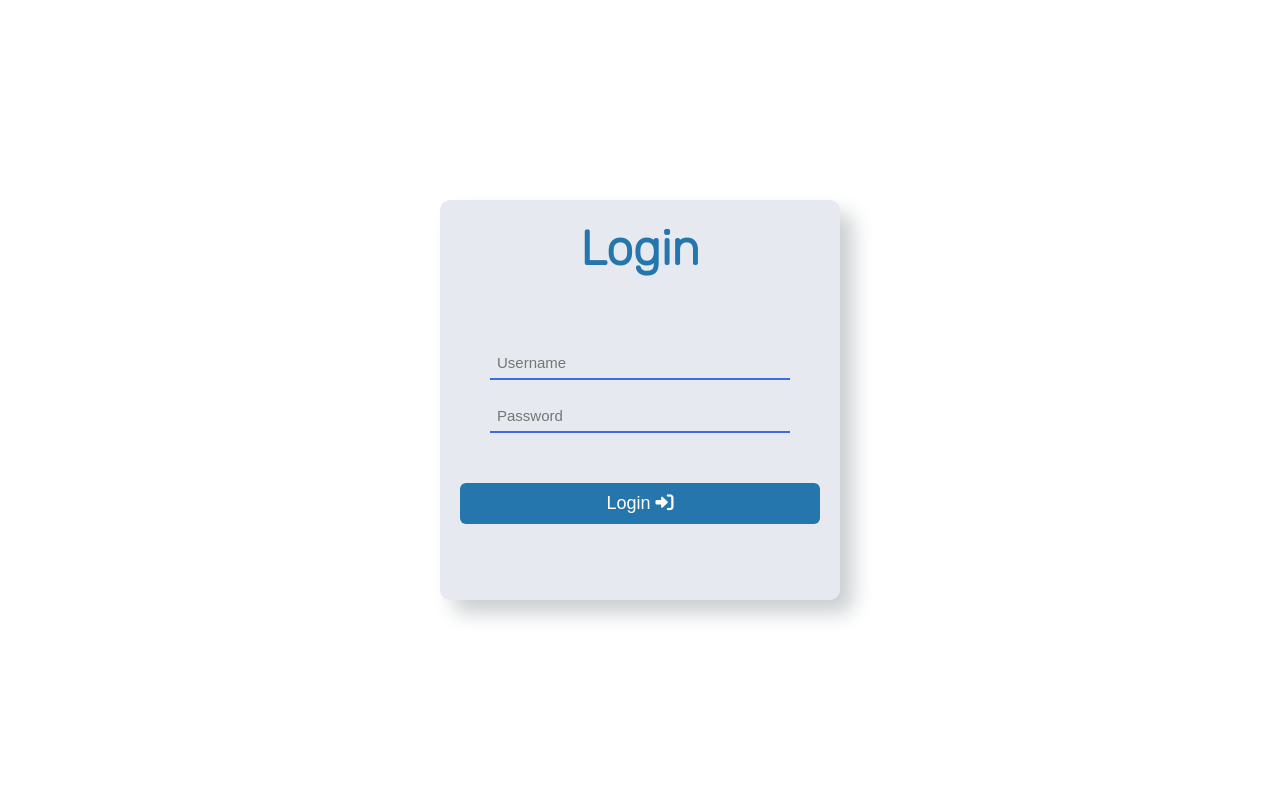
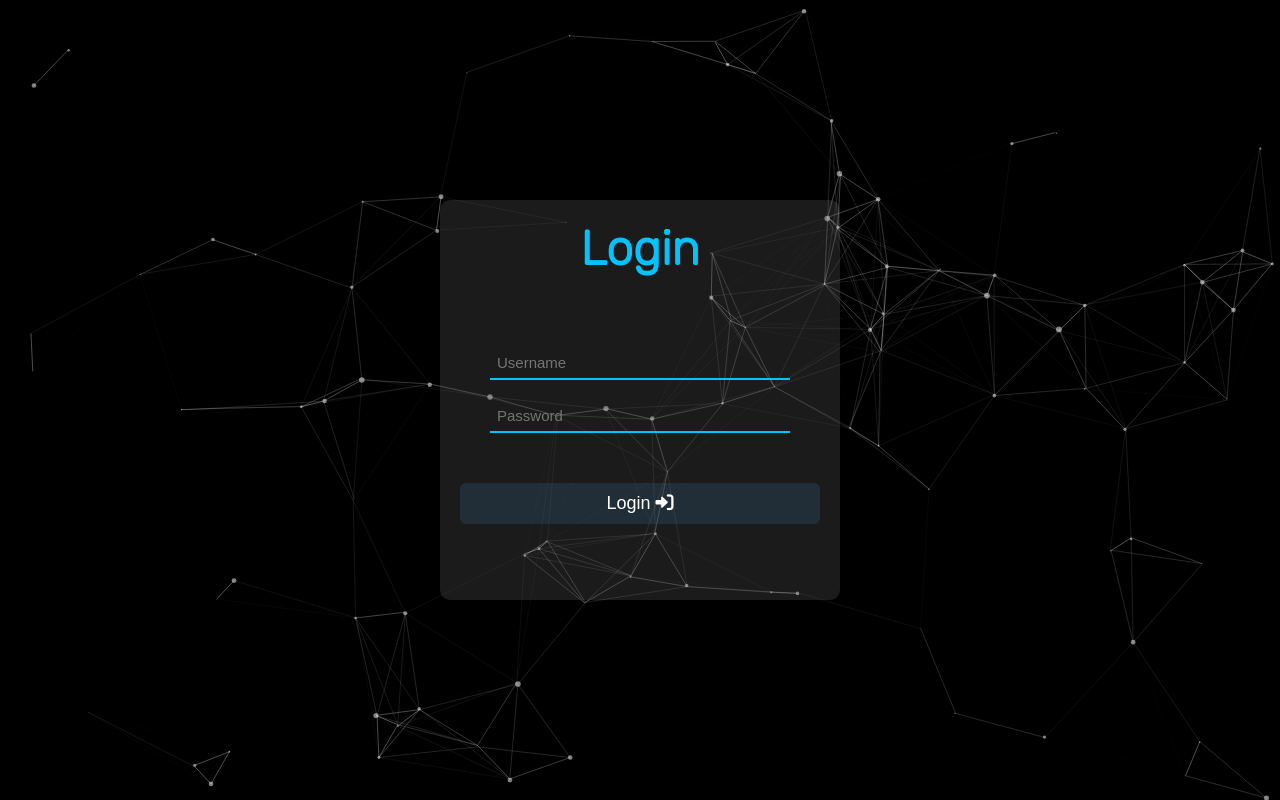
Before and after one commit to parham-ab/JavaScript-form-validation, a plain HTML site: page index.html in a window 1280 px wide. Drawn offline with nearby package versions, Linux system fonts and the light colour scheme; some packages are replaced by stand-ins of ours; a script that the page names is missing.

Commit message:
UI updated, particlejs added

```diff
--- a/index.html
+++ b/index.html
@@ -25,6 +25,7 @@
     <title>LogIn</title>
   </head>
   <body>
+    <div id="particles-js"></div>
     <form class="form-container">
       <div class="container">
         <h1>Login</h1>
@@ -54,8 +55,8 @@
         </div>
       </div>
     </form>
+    <script src="http://cdn.jsdelivr.net/particles.js/2.0.0/particles.min.js"></script>
     <script src="//cdn.jsdelivr.net/npm/sweetalert2@11"></script>
-
     <script src="script.js"></script>
   </body>
 </html>
--- a/script.js
+++ b/script.js
@@ -88,3 +88,59 @@ loginBtn.addEventListener("click", function (e) {
     });
   }
 });
+// ------------
+particlesJS("particles-js", {
+  particles: {
+    number: { value: 80, density: { enable: true, value_area: 800 } },
+    color: { value: "#ffffff" },
+    shape: {
+      type: "circle",
+      stroke: { width: 0, color: "#000000" },
+      polygon: { nb_sides: 5 },
+      image: { src: "img/github.svg", width: 100, height: 100 },
+    },
+    opacity: {
+      value: 0.5,
+      random: false,
+      anim: { enable: false, speed: 1, opacity_min: 0.1, sync: false },
+    },
+    size: {
+      value: 3,
+      random: true,
+      anim: { enable: false, speed: 40, size_min: 0.1, sync: false },
+    },
+    line_linked: {
+      enable: true,
+      distance: 150,
+      color: "#ffffff",
+      opacity: 0.4,
+      width: 1,
+    },
+    move: {
+      enable: true,
+      speed: 6,
+      direction: "none",
+      random: false,
+      straight: false,
+      out_mode: "out",
+      bounce: false,
+      attract: { enable: false, rotateX: 600, rotateY: 1200 },
+    },
+  },
+  interactivity: {
+    detect_on: "canvas",
+    events: {
+      onhover: { enable: true, mode: "repulse" },
+      onclick: { enable: true, mode: "push" },
+      resize: true,
+    },
+    modes: {
+      grab: { distance: 400, line_linked: { opacity: 1 } },
+      bubble: { distance: 400, size: 40, duration: 2, opacity: 8, speed: 3 },
+      repulse: { distance: 200, duration: 0.4 },
+      push: { particles_nb: 4 },
+      remove: { particles_nb: 2 },
+    },
+  },
+  retina_detect: true,
+});
--- a/style.css
+++ b/style.css
@@ -11,6 +11,7 @@
 body {
   font-family: "Quicksand", sans-serif;
   font-family: "Rubik", sans-serif;
+  background-color: #000;
 }
 /* container */
 .form-container {
@@ -21,28 +22,29 @@ body {
   min-height: 100vh;
 }
 .container {
-  background-color: rgb(230 233 239);
+  z-index: 99999999;
+  background-color: rgb(116 116 116 / 23%);
   width: 400px;
   height: 400px;
   border-radius: 10px;
-  box-shadow: 13px 13px 20px #cbced1, -13px -13px 20px #fff;
 }
 /* header */
 h1 {
   font-size: 3rem;
-  color: #2476ac;
+  color: rgb(0 196 255);
   padding: 20px;
   margin-bottom: 50px;
 }
 /* inputs */
 input {
   border: none;
-  border-bottom: 2px solid royalblue;
+  border-bottom: 2px solid rgb(0 196 255);
   background-color: #efefef;
   padding: 7px;
   font-size: 15px;
   width: 300px;
   background-color: transparent;
+  color: #fff;
 }
 /* sign in button */
 .login-btn {
@@ -50,14 +52,14 @@ input {
   border: none;
   padding: 10px;
   color: #fff;
-  background-color: rgb(36, 118, 172);
+  background-color: rgb(58 129 177 / 19%);
   font-size: 18px;
   border-radius: 6px;
   cursor: pointer;
   transition: all 0.3s;
 }
 .login-btn:hover {
-  background-color: rgb(22, 96, 146);
+  background-color: rgb(35 133 199 / 19%);
   transition: all 0.3s;
 }
 .user-container,
@@ -104,3 +106,20 @@ input {
     width: 300px;
   }
 }
+/* ------------ */
+canvas {
+  display: block;
+  vertical-align: bottom;
+} /* ---- particles.js container ---- */
+#particles-js {
+  position: absolute;
+  width: 100%;
+  height: 100%;
+  background-image: url("");
+  background-repeat: no-repeat;
+  background-size: cover;
+  background-position: 50% 50%;
+} /* ---- stats.js ---- */
+.count-particles {
+  border-radius: 0 0 3px 3px;
+}
```
